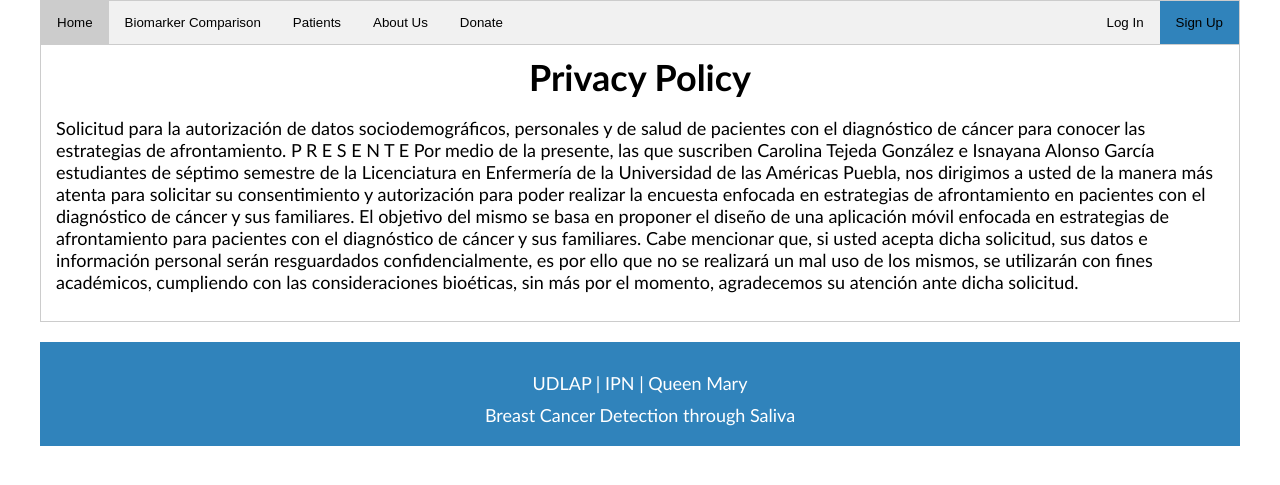
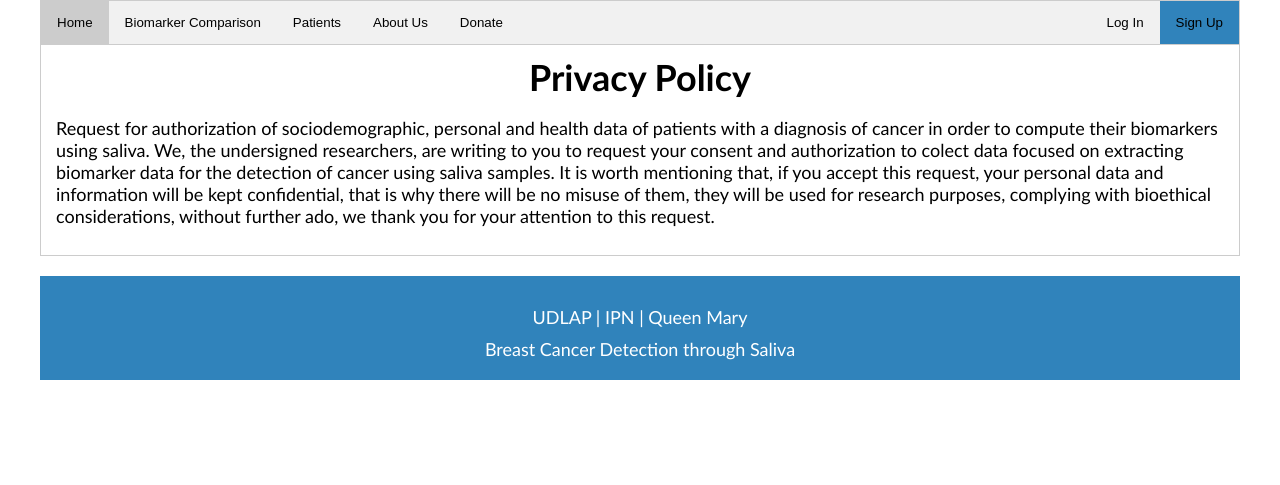
Before and after one commit to otelo2/BCDSaliva, a Django app: template webpage/templates/webpage/privacy_policy.html in a window 1280 px wide. Shown: the part 56-541 px from the top of the page. Run offline with Django 3.2, Linux system fonts and the light colour scheme; the template is opened without the code that fills it, so the values that code supplies are empty.

Commit message:
update privacy policy

```diff
--- a/webpage/templates/webpage/privacy_policy.html
+++ b/webpage/templates/webpage/privacy_policy.html
@@ -9,12 +9,10 @@
     {% comment %} Biomarker tab {% endcomment %}
     <div class="tab-content" id="PrivacyPolicy">
         <h1>Privacy Policy</h1>
-        <p>Solicitud para la autorización de datos sociodemográficos, personales y de salud de pacientes con el diagnóstico de cáncer para conocer las estrategias de afrontamiento.
-
-P R E S E N T E
-
-Por medio de la presente, las que suscriben Carolina Tejeda González e Isnayana Alonso García estudiantes de séptimo semestre de la Licenciatura en Enfermería de la Universidad de las Américas Puebla, nos dirigimos a usted de la manera más atenta para solicitar su consentimiento y autorización para poder realizar la encuesta enfocada en estrategias de afrontamiento en pacientes con el diagnóstico de  cáncer y sus familiares.
-El objetivo del mismo se basa en proponer el diseño de una aplicación móvil enfocada en estrategias de afrontamiento para pacientes con el diagnóstico de cáncer y sus familiares. Cabe mencionar que, si usted acepta dicha solicitud, sus datos e información personal serán resguardados confidencialmente, es por ello que no se realizará un mal uso de los mismos, se utilizarán con fines académicos, cumpliendo con las consideraciones bioéticas, sin más por el momento, agradecemos su atención ante dicha solicitud.</p>
-
+        <p>
+            Request for authorization of sociodemographic, personal and health data of patients with a diagnosis of cancer in order to compute their biomarkers using saliva.
+            We, the undersigned researchers, are writing to you to request your consent and authorization to colect data focused on extracting biomarker data for the detection of cancer using saliva samples.
+            It is worth mentioning that, if you accept this request, your personal data and information will be kept confidential, that is why there will be no misuse of them, they will be used for research purposes, complying with bioethical considerations, without further ado, we thank you for your attention to this request.
+        </p>
     </div>
 {% endblock content %}
```
